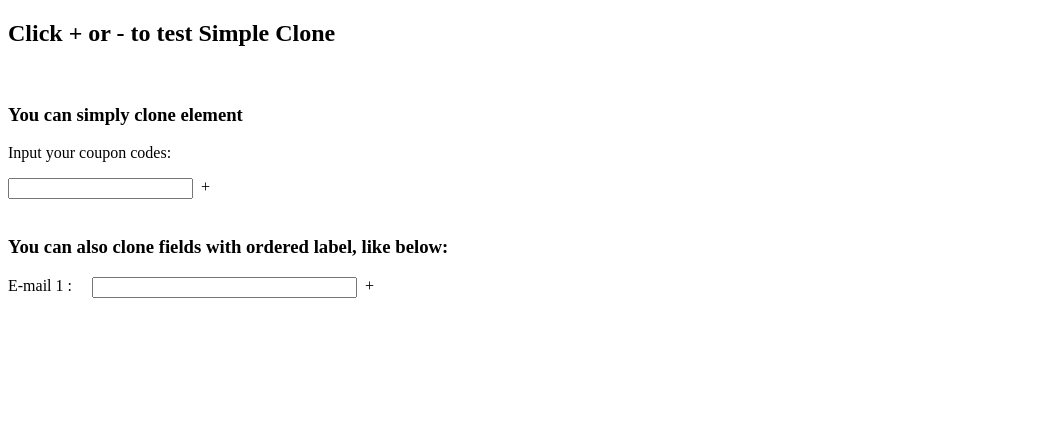
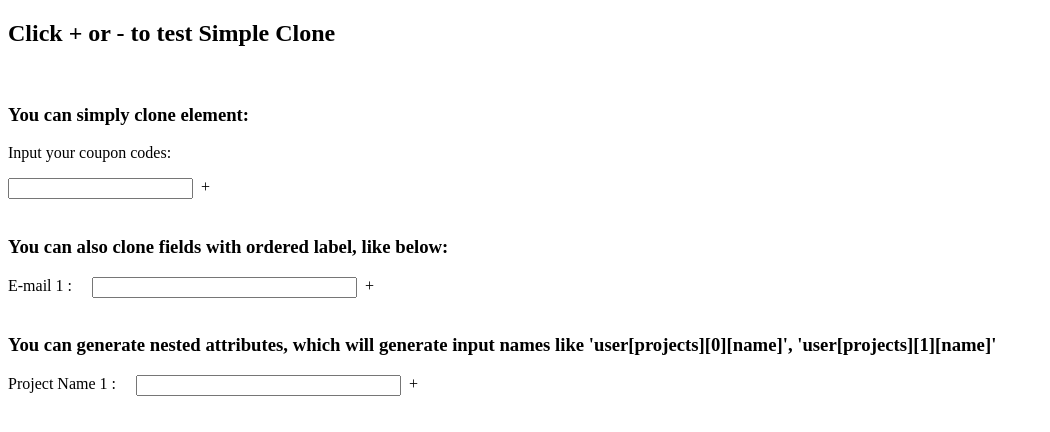
Before and after one commit to pake007/simple-clone, a plain HTML site: page index.html in a window 1280 px wide. Shown: the whole page, without its empty margins (0-1050 px from the left). Drawn offline with Linux system fonts and the light colour scheme.

Commit message:
Add a nested form example

```diff
--- a/index.html
+++ b/index.html
@@ -20,6 +20,13 @@
         label: "E-mail ",
         label_colon: true
       });
+
+      // with nested attributes
+      $(".project_group").simple_clone({
+        label: "Project Name ",
+        label_colon: true,
+        nested: true
+      });
     })
   </script>
 </head>
@@ -27,7 +34,7 @@
 <body>
   <h2>Click + or - to test Simple Clone</h2>
   <br/>
-  <h3>You can simply clone element</h3>
+  <h3>You can simply clone element:</h3>
   <p>Input your coupon codes:</p>
   <div class='code_group'>
     <input id="code" name="user[codes][]" size="20" type="text" />
@@ -39,5 +46,11 @@
     <input id="email" name="user[emails][]" size="30" type="email" />
   </div>
   <br/>
+
+  <h3>You can generate nested attributes, which will generate input names like 'user[projects][0][name]', 'user[projects][1][name]'</h3>
+  <div class='project_group'>
+    <input id="user_projects_name" name="user[projects][name]" size="30" type="text" />
+  </div>
+  <br/>
 </body>
 </html>
```
